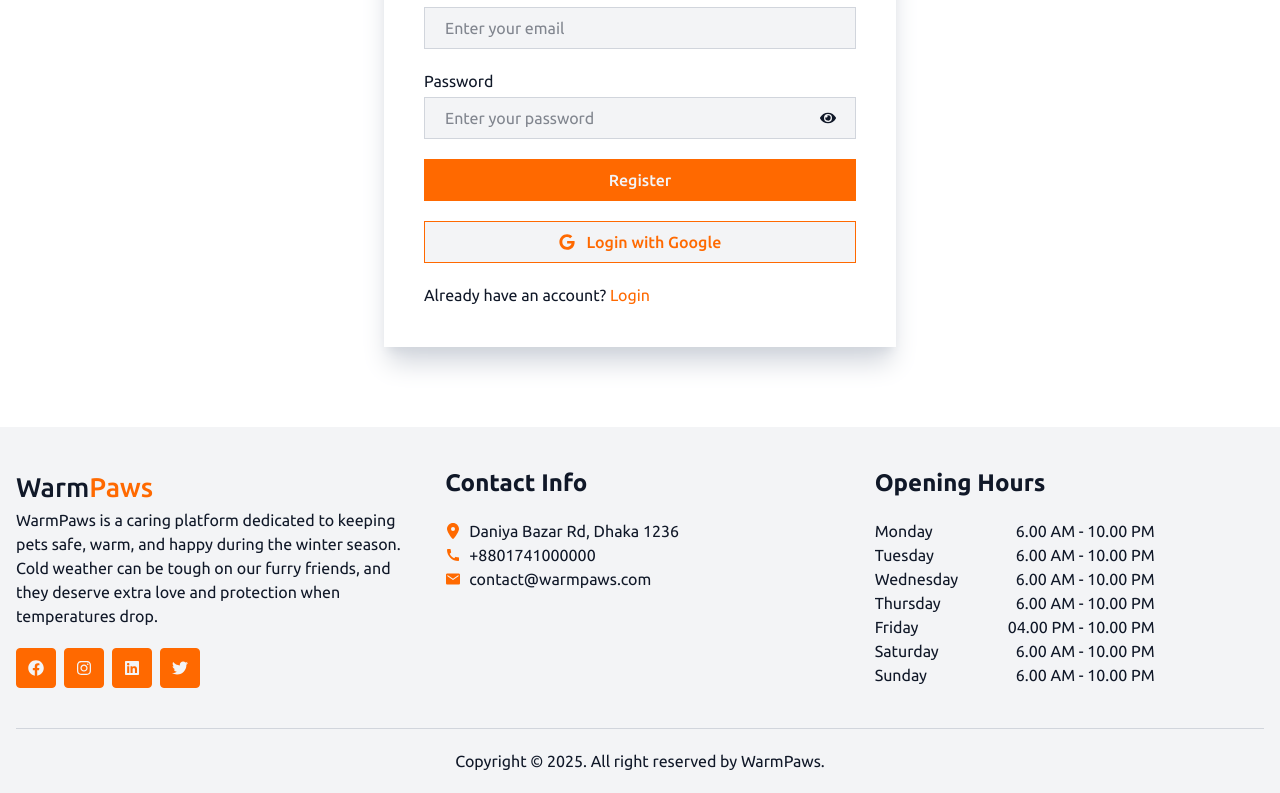
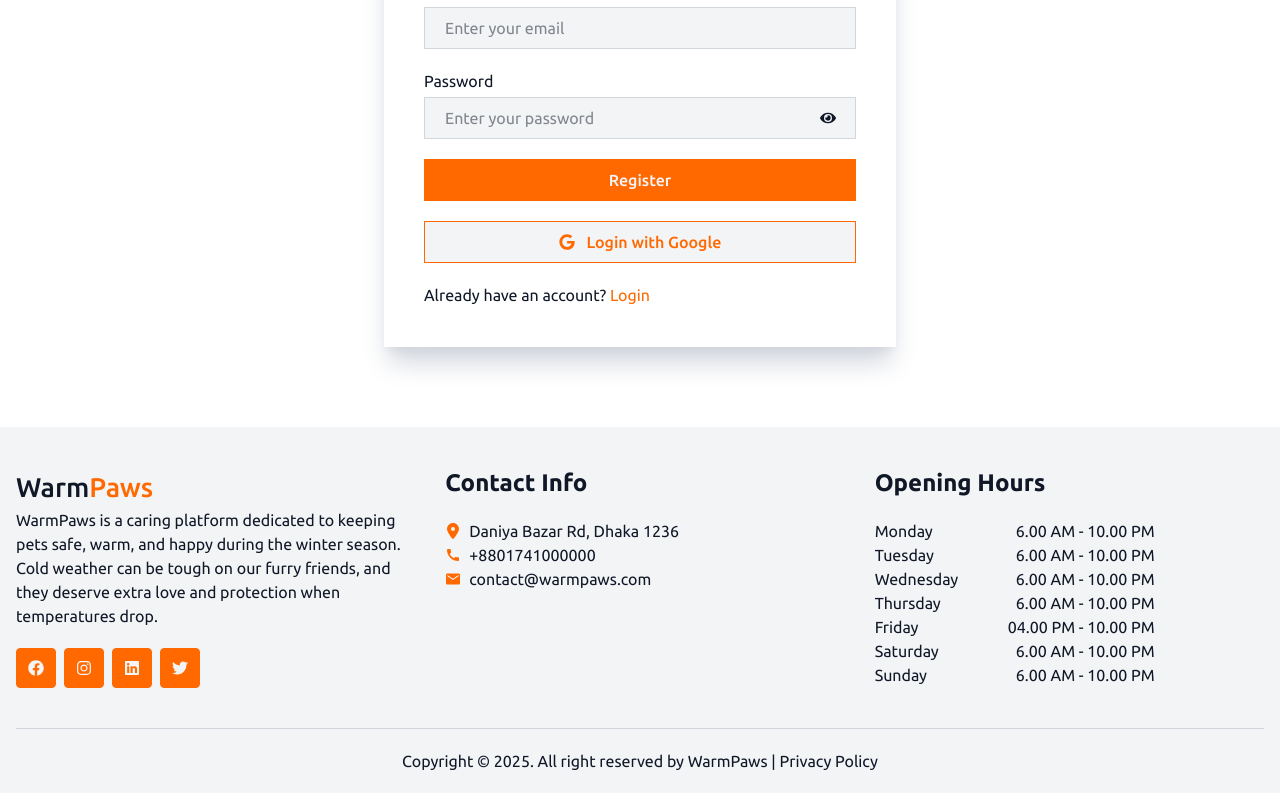
Before and after one commit to LitanMolla/WarmPaws, a React (Vite) app: page /register in a window 1280 px wide. Shown: the part 445-1238 px from the top of the page. Built offline with nearby package versions, Linux system fonts and the light colour scheme; no server answers.

Commit message:
added route title

```diff
--- a/src/layouts/Footer/Footer.jsx
+++ b/src/layouts/Footer/Footer.jsx
@@ -45,7 +45,7 @@ const Footer = () => {
             </div>
           </div>
           <hr className='border-gray-300' />
-          <p className='text-center py-5'>Copyright © 2025. All right reserved by <Link className='duration-300 hover:text-orange-500'>WarmPaws.</Link></p>
+          <p className='text-center py-5'>Copyright © 2025. All right reserved by <Link className='duration-300 hover:text-orange-500'>WarmPaws</Link> | <Link className='duration-300 hover:text-orange-500'>Privacy Policy</Link></p>
         </Container>
       </footer>
     </>
--- a/src/pages/Login/Login.jsx
+++ b/src/pages/Login/Login.jsx
@@ -52,6 +52,7 @@ const Login = () => {
   }
   return (
     <>
+      <title>Login - WarmPaws</title>
       <div className="my-20">
         <Container>
           <div className="max-w-lg w-full mx-auto p-5 md:p-10 shadow-xl shadow-gray-300 space-y-5">
--- a/src/pages/MyProfile/MyProfile.jsx
+++ b/src/pages/MyProfile/MyProfile.jsx
@@ -5,7 +5,7 @@ import toast from 'react-hot-toast'
 import ErrorMessage from '../../components/ErrorMessage/ErrorMessage'
 
 const MyProfile = () => {
-  const { user, updateUser, loading , setLoading } = useContext(AuthContex);
+  const { user, updateUser, loading, setLoading } = useContext(AuthContex);
   const [edit, setEdit] = useState(false);
   const { displayName, email, photoURL } = user || {};
   const handleUpdateInfo = (event) => {
@@ -30,6 +30,7 @@ const MyProfile = () => {
   }
   return (
     <>
+      <title>My Profile - WarmPaws</title>
       <div className="my-10 md:my-20">
         <Container>
           {
--- a/src/pages/Register/Register.jsx
+++ b/src/pages/Register/Register.jsx
@@ -65,6 +65,7 @@ const Register = () => {
   }
   return (
     <>
+      <title>Register - WarmPaws</title>
       <div className="my-20">
         <Container>
           <div className="max-w-lg w-full mx-auto p-5 md:p-10 shadow-xl shadow-gray-300 space-y-5">
```
